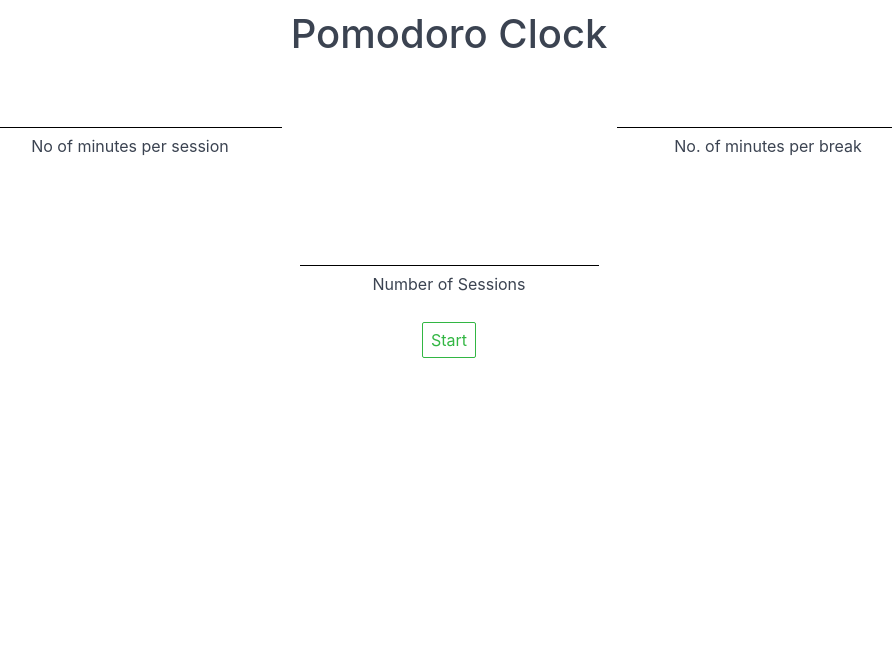
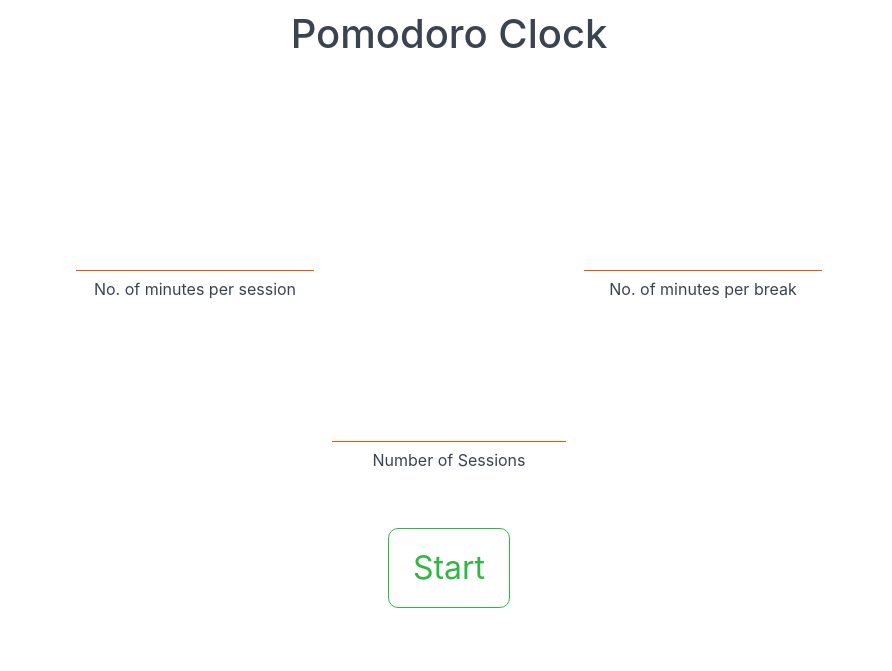
Before and after one commit to fatman-/pomodoro-clock, a website: page src/index.html in a window 1280 px wide. Shown: the whole page, without its empty margins (191-1083 px from the left). Drawn offline with nearby package versions, Linux system fonts and the light colour scheme.

Commit message:
Add new styles

```diff
--- a/src/index.html
+++ b/src/index.html
@@ -13,11 +13,11 @@
 
 <body>
 	<h1 class="text-center">Pomodoro Clock</h1>
-	<div id="input-controls" class="conatiner">
+	<div id="input-controls" class="conatiner pomodoro-input">
 		<div class="columns">
 			<div class="column col-sm-12 col-3 col-mx-auto text-center">
 				<input id="minutes-per-pomodoro" type="number">
-				<label class="form-label">No of minutes per session</label>
+				<label class="form-label">No. of minutes per session</label>
 			</div>
 			<div class="column col-sm-12 col-3 col-mx-auto text-center">
 				<input id="minutes-per-break" type="number">
@@ -42,8 +42,8 @@
 		<div id="timer">
 		</div>
 		<div id="controls">
-			<button id="pause-button">Pause</button>
-			<button id="reset-button">Reset</button>
+			<button id="pause-button" class="btn pause-btn">Pause</button>
+			<button id="reset-button" class="btn reset-btn">Reset</button>
 		</div>
 	</div>
 	<script src="PomodoroClock.js"></script>
--- a/src/master.css
+++ b/src/master.css
@@ -1,8 +1,9 @@
 input[type=number] {
 		border: none;
-		border-bottom: 1px solid;
-		font-size: 18px;
+		border-bottom: 1px solid #e85600;
+		font-size: 40px;
 		width: 100%;
+		outline: none !important;
 }
 
 #input-controls {
@@ -17,6 +18,15 @@ h1 {
 		padding: 20px;
 }
 
-.start-btn {
-		border-color: #32b643
+.btn.start-btn {
+		border-color: #32b643;
+		font-size: 32px;
+		border-radius: 10px;
+		height: 4rem;
+		padding: 1.2rem 1.2rem;
+		margin: 30px;
 }
+
+.pomodoro-input {
+		margin: 130px;
+}
```
